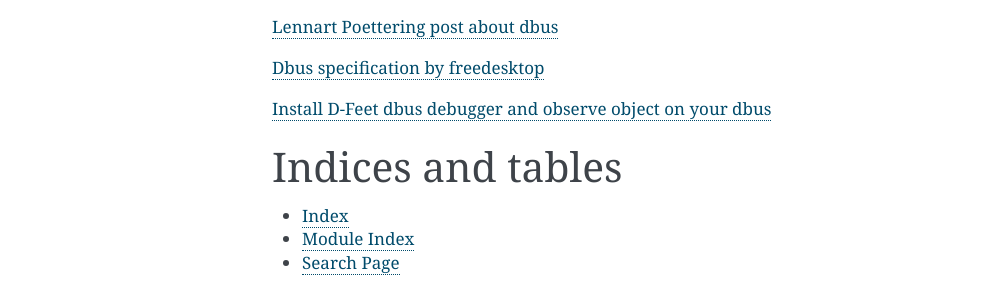
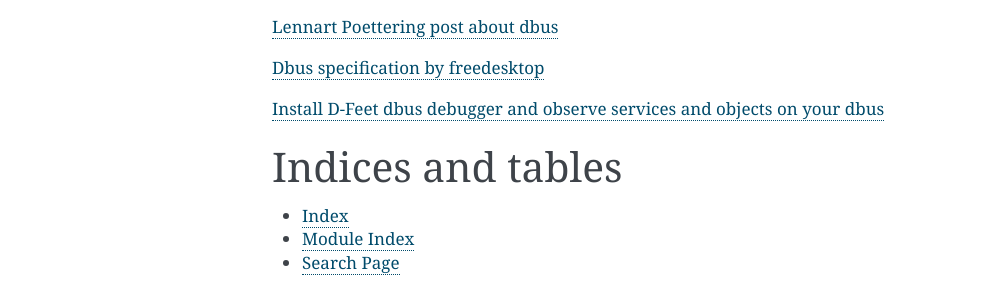
Before and after one commit to python-sdbus/python-sdbus, a Sphinx documentation site: the page built from docs/index.rst, in a window 1280 px wide. Shown: the part 1664-1956 px from the top of the page, without its empty margins (148-1140 px from the left). Built offline with Sphinx 7.4.7, drawn with Linux system fonts in a browser that asks for light colours.

Commit message:
docs: Improved grammar

```diff
--- a/docs/index.rst
+++ b/docs/index.rst
@@ -37,7 +37,7 @@
 
 `Dbus specification by freedesktop <https://dbus.freedesktop.org/doc/dbus-specification.html>`_
 
-`Install D-Feet dbus debugger and observe object on your dbus <https://wiki.gnome.org/Apps/DFeet>`_
+`Install D-Feet dbus debugger and observe services and objects on your dbus <https://wiki.gnome.org/Apps/DFeet>`_
 
 Indices and tables
 ==================
```
